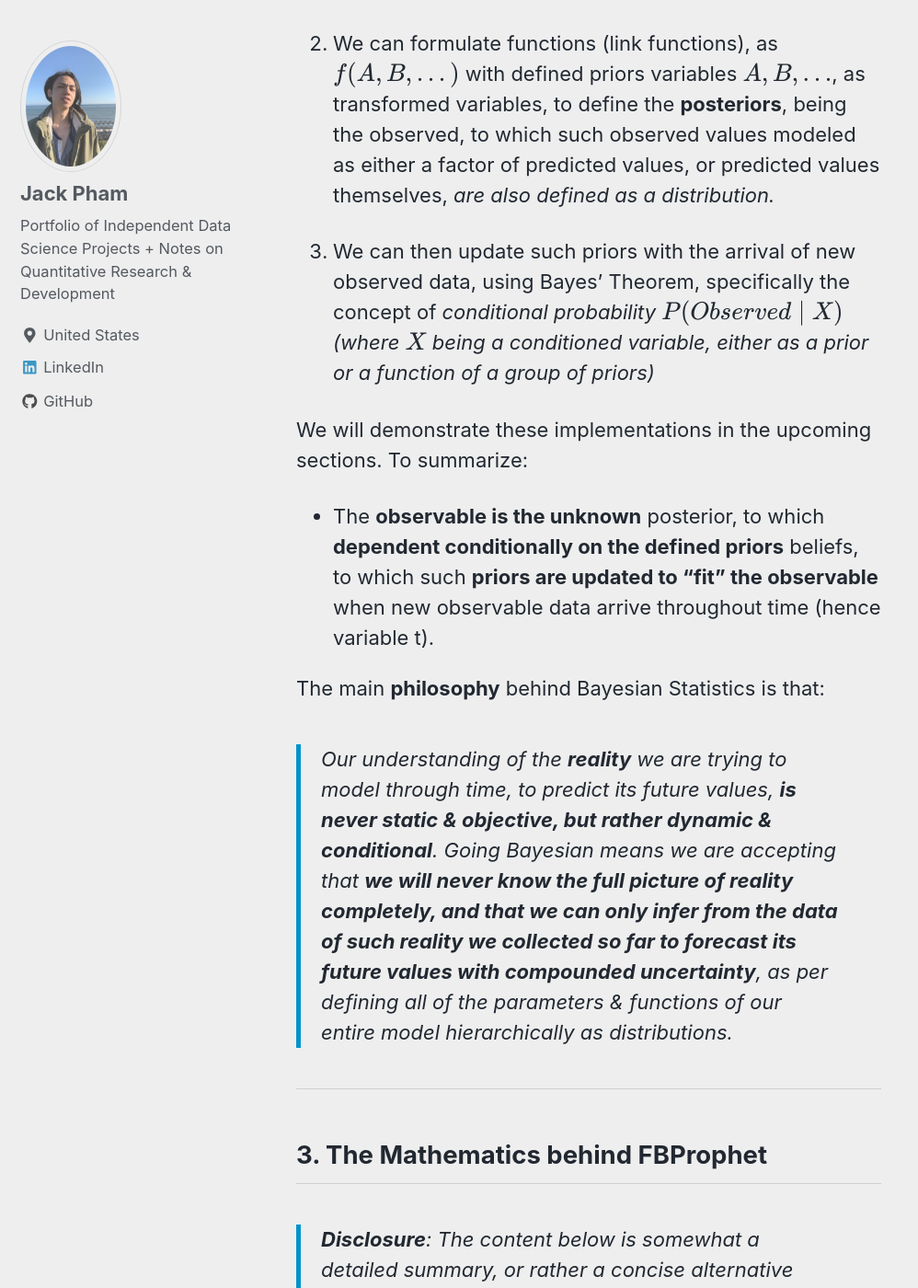
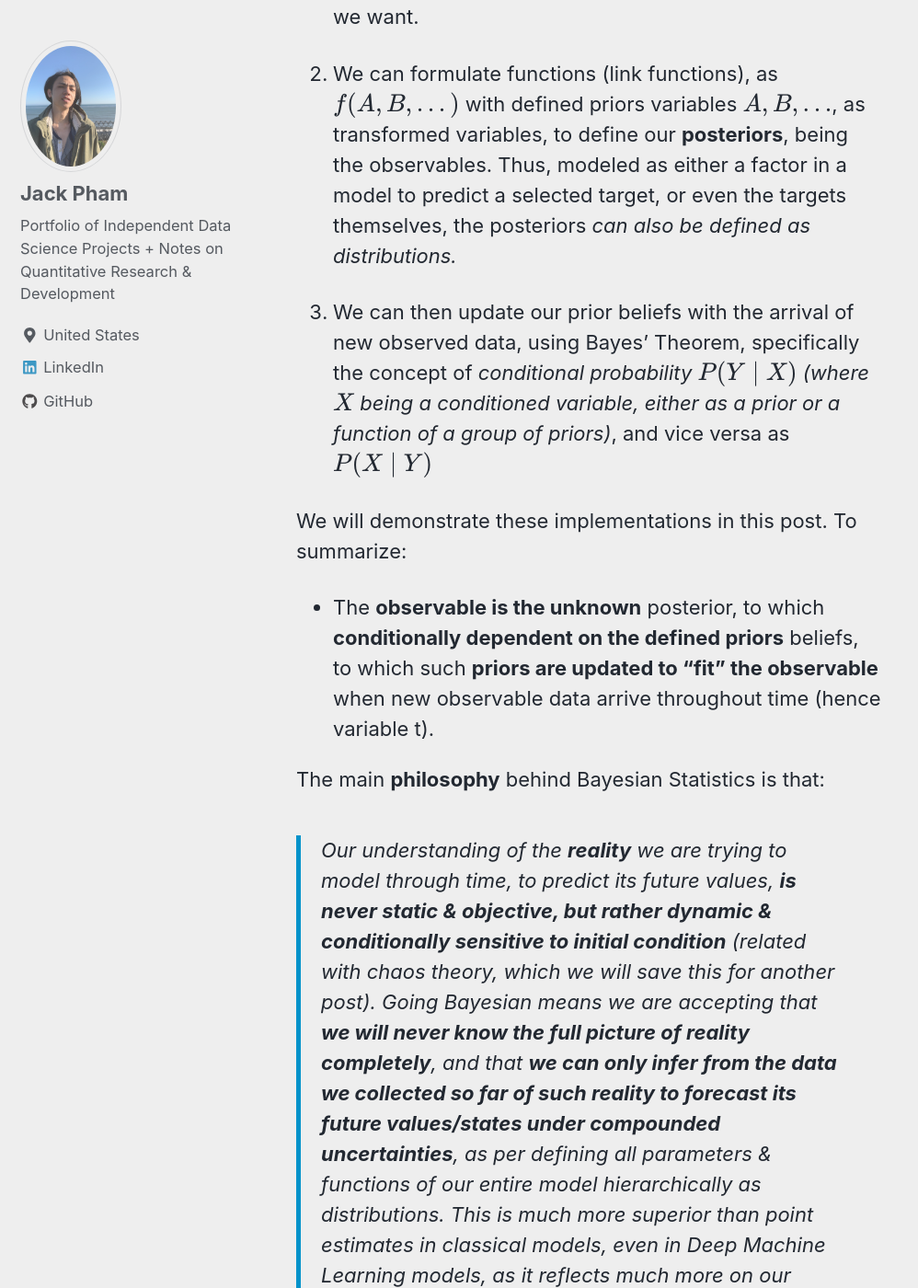
Before and after one commit to jp-quant/jp-quant.github.io, a Jekyll site: the page built from _posts/2020-09-18-fbprophet_bayesian_glm.md, in a window 1280 px wide and 1400 px high, scrolled down 6448 px. Shown: the whole window at 92% size, without its empty margins (0-998 px from the left). Built offline with Jekyll 4.4.1, drawn with Linux system fonts in a browser that asks for light colours; nearby versions of some CDN libraries; formulas are drawn with MathJax 3; some of the changed text lies outside the part shown.

Commit message:
glm updates

```diff
--- a/_posts/2020-09-18-fbprophet_bayesian_glm.md
+++ b/_posts/2020-09-18-fbprophet_bayesian_glm.md
@@ -93,22 +93,22 @@ Though I can spend time writing in details on the applications of such simple, y
 
 ---
 Let's start by recalling the brief explanation about GLM from above:
-> **Generalized Linear Models** allows for response variables that have arbitrary distributions, and for an arbitrary function of the response variable to vary linearly with the predicted values (rather than assuming that the response itself must vary linearly)
+> **Generalized Linear Models** allow for response variables that have arbitrary distributions, and for an arbitrary function of the response variable to vary linearly with the predicted values (rather than assuming that the response itself must vary linearly)
 
 Shortly put in details, implementation of Bayesian Statistics on time-series GLM is powerful due to:
 
-1. The ability for us to define **priors** (initial beliefs) as *any distributions* $$P(A), P(B),...$$, whereas such priors $$A, B, ...$$ are variables/features that can be as abstract or realistic as we want.
+1. The ability for us to define **priors** (initial beliefs) as *any distributions* with probability functions, thus $$P(A), P(B),...$$, whereas such priors $$A, B, ...$$ are variables/features that can be as abstract or realistic as we want.
 
-2. We can formulate functions (link functions), as $$f(A,B,...)$$ with defined priors variables $$A,B,...$$, as transformed variables, to define the **posteriors**, being the observed, to which such observed values modeled as either a factor of predicted values, or predicted values themselves, *are also defined as a distribution.*
+2. We can formulate functions (link functions), as $$f(A,B,...)$$ with defined priors variables $$A,B,...$$, as transformed variables, to define our **posteriors**, being the observables. Thus, modeled as either a factor in a model to predict a selected target, or even the targets themselves, the posteriors *can also be defined as distributions.*
 
-3. We can then update such priors with the arrival of new observed data, using Bayes' Theorem, specifically the concept of *conditional probability* $$P(Observed \mid X)$$ *(where $$X$$ being a conditioned variable, either as a prior or a function of a group of priors)*
+3. We can then update our prior beliefs with the arrival of new observed data, using Bayes' Theorem, specifically the concept of *conditional probability* $$P(Y \mid X)$$ *(where $$X$$ being a conditioned variable, either as a prior or a function of a group of priors)*, and vice versa as $$P(X \mid Y)$$
 
-We will demonstrate these implementations in the upcoming sections.
+We will demonstrate these implementations in this post.
 To summarize:
-- The **observable is the unknown** posterior, to which **dependent conditionally on the defined priors** beliefs, to which such **priors are updated to "fit" the observable** when new observable data arrive throughout time (hence variable t).
+- The **observable is the unknown** posterior, to which **conditionally dependent on the defined priors** beliefs, to which such **priors are updated to "fit" the observable** when new observable data arrive throughout time (hence variable t).
 
 The main **philosophy** behind Bayesian Statistics is that:
-> Our understanding of the **reality** we are trying to model through time, to predict its future values, **is never static & objective, but rather dynamic & conditional**. Going Bayesian means we are accepting that **we will never know the full picture of reality completely, and that we can only infer from the data of such reality we collected so far to forecast its future values with compounded uncertainty**, as per defining all of the parameters & functions of our entire model hierarchically as distributions.
+> Our understanding of the **reality** we are trying to model through time, to predict its future values, **is never static & objective, but rather dynamic & conditionally sensitive to initial condition** (related with *chaos theory*, which we will save this for another post). Going Bayesian means we are accepting that **we will never know the full picture of reality completely**, and that **we can only infer from the data we collected so far of such reality to forecast its future values/states under compounded uncertainties**, as per defining all parameters & functions of our entire model hierarchically as distributions. This is much more superior than point estimates in classical models, even in Deep Machine Learning models, as it reflects much more on our reality & the mathematical logic in the prediction process of its future.
 
 ---
 ## 3. The Mathematics behind FBProphet
@@ -220,9 +220,9 @@ Now, with all the defined components to model our $$\boldsymbol{G}(t)$$, we proc
 
 ---
 
-### Demonstrating Linear Trend Model w/ Changepoints $$\delta$$
+### Demonstrating Linear Trend Model With $$\delta$$ Changepoints
 
-> **Remarks**: All values are randomly generated to produce such result, as such result means nothing without observed data to fit the priors to. This is purely demonstrative work. These lines of codes will be partially recycled for our final model built at the end. We primarily want to understand the components in pieces & how they come together.
+> **Remarks**: All values are randomly generated to produce such result, as such result means nothing without observed data to fit the priors to. This is purely demonstrative work. These lines of codes will be partially recycled for our final model built at the end. We primarily want to understand the components in pieces & how they come together, especially the role $$\delta$$ plays in our trend model.
 
 ---
 
@@ -275,6 +275,6 @@ for title, f in zip(['Trend (Growth Rate + Growth Offset)','Growth Rate', 'Growt
 <img src="https://jp-quant.github.io/images/glm_bayesian/demo_1.png" style="background-color: white;">
 
 ---
-**Analysis & Explanations**
+### **Analysis & Explanations**
 
 Notice that where the defined $$N$$ amount of changepoints (*n_changepoints*) resulted in the N-dimensional $$\delta$$ tensor, dictating the "magnitudes" of our two terms, Growth Rate & Offsets, at those $$N$$ specific changepoints in the numeric timesteps $$\boldsymbol{t}$$, or simply at $$\boldsymbol{s}$$. Together, they additively combined to produce the predicted "trend" of the observed.
```
Also changed, not shown: other parts of _posts/2020-09-18-fbprophet_bayesian_glm.md (+2 -2 lines).
